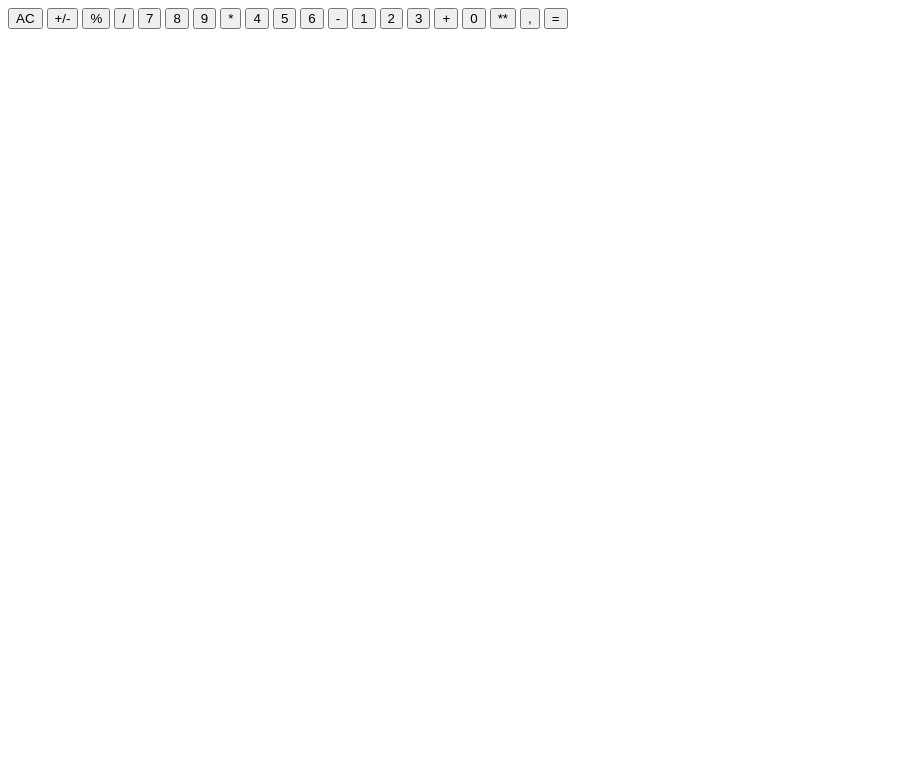
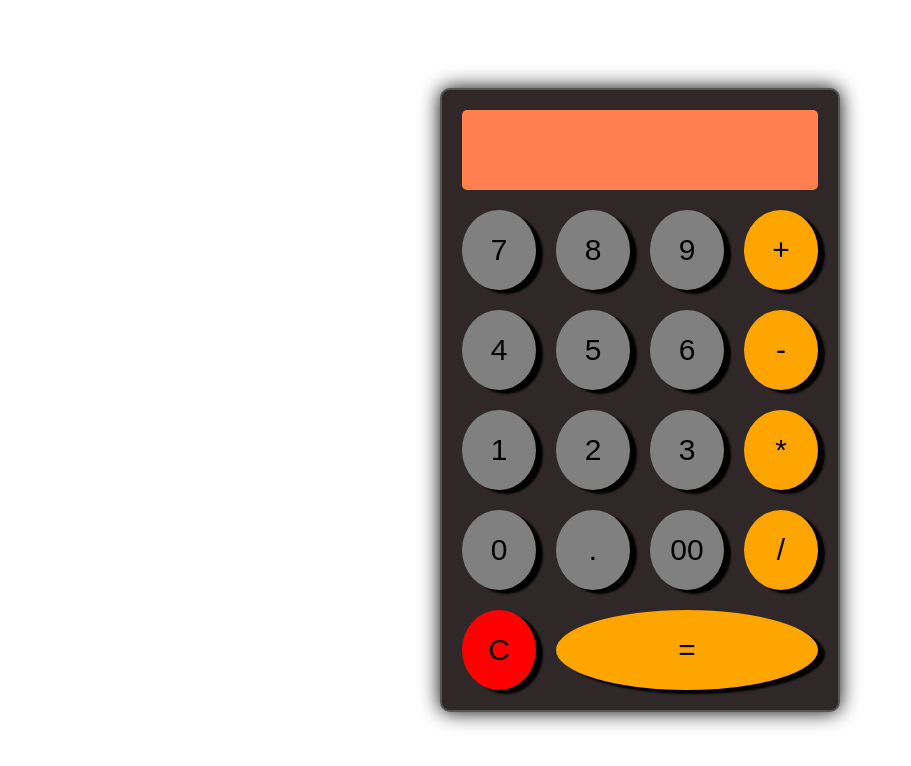
Before and after one commit to StanP93/Simple-Calculator, a website: page index.html in a window 1280 px wide. Shown: the whole page, without its empty margins (0-911 px from the left). Drawn offline with Linux system fonts and the light colour scheme.

Commit message:
add style

```diff
--- a/app.js
+++ b/app.js
@@ -1,9 +1,9 @@
 const calc = document.querySelector('.calc');
-const result = document.getElementById('display')
-
+const result = document.getElementById('display');
+const p = document.querySelector('.p-display');
 
 calc.addEventListener('click', function(event){
     const value = event.target.innerText;
 
-    result.innerText += value;
+
 })
--- a/index.html
+++ b/index.html
@@ -8,32 +8,32 @@
     <title>Calculator</title>
 </head>
 <body>
-    <div class="calc">
-        <div id="display">
-        </div>
-        <div>
-            <button class="btn">AC</button>
-            <button class="btn">+/-</button>
-            <button class="operator btn">%</button>
-            <button class="operator btn">/</button>
-            <button class="btn">7</button>
-            <button class="btn">8</button>
-            <button class="btn">9</button>
-            <button class="operator btn">*</button>
-            <button class="btn">4</button>
-            <button class="btn">5</button>
-            <button class="btn">6</button>
-            <button class="operator btn">-</button>
-            <button class="btn">1</button>
-            <button class="btn">2</button>
-            <button class="btn">3</button>
-            <button class="operator btn">+</button>
-            <button class="btn">0</button>
-            <button class="operator btn">**</button>
-            <button class="btn">,</button>
-            <button class="operator btn">=</button>
-        </div>
-    </div>
+    <article class="calc">
+        <output class="calc-result" id="result"></output>
+
+        <button type="button" class="calc-btn">7</button>
+        <button type="button" class="calc-btn">8</button>
+        <button type="button" class="calc-btn">9</button>
+        <button type="button" class="calc-btn calc-btn-operator">+</button>
+
+        <button type="button" class="calc-btn">4</button>
+        <button type="button" class="calc-btn">5</button>
+        <button type="button" class="calc-btn">6</button>
+        <button type="button" class="calc-btn calc-btn-operator">-</button>
+
+        <button type="button" class="calc-btn">1</button>
+        <button type="button" class="calc-btn">2</button>
+        <button type="button" class="calc-btn">3</button>
+        <button type="button" class="calc-btn calc-btn-operator">*</button>
+
+        <button type="button" class="calc-btn">0</button>
+        <button type="button" class="calc-btn">.</button>
+        <button type="button" class="calc-btn">00</button>
+        <button type="button" class="calc-btn calc-btn-operator">/</button>
+
+        <button type="button" class="calc-btn calc-btn-reset">C</button>
+        <button type="button" class="calc-btn calc-btn-equal">=</button>
+    </article>
     <script src="app.js"></script>
 </body>
 </html>
--- a/style.css
+++ b/style.css
@@ -0,0 +1,52 @@
+* {
+    box-sizing: border-box;
+}
+body {
+    margin: 0;
+    min-height: 100vh;
+    display: flex;
+    justify-content: center;
+    align-items: center;
+}
+.calc {
+    width: 400px;
+    border: 2px solid #555;
+    border-radius: 10px;
+    padding: 20px;
+    background-color: #302828;
+    box-shadow: 0 0 20px;
+
+    display: grid;
+    grid-template-columns: repeat(4, 1fr);
+    grid-auto-rows: 80px;
+    gap: 20px;
+}
+.calc-result {
+    display: grid;
+    grid-column: 1 / 5;
+    background-color: coral;
+    border-radius: 5px;
+    color: black;
+    font-size: 56px;
+    padding: 10px;
+}
+.calc-btn {
+    border: none;
+    border-radius: 50%;
+    background-color: gray;
+    font-size: 30px;
+    box-shadow: 7px 4px 2px black;
+}
+.calc-btn:active {
+    box-shadow: 1px 1px 1px black;
+}
+.calc-btn-operator {
+    background-color: orange;
+}
+.calc-btn-reset {
+    background-color: red;
+}
+.calc-btn-equal {
+    background-color: orange;
+    grid-column: 2 / 5 ;
+}
```
